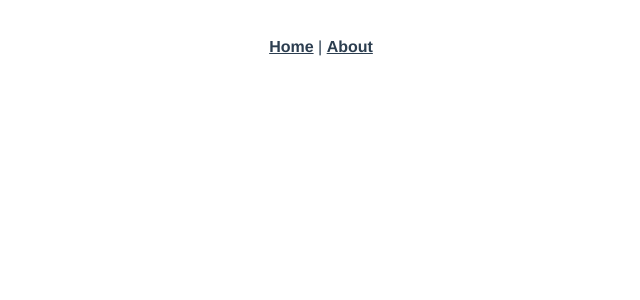
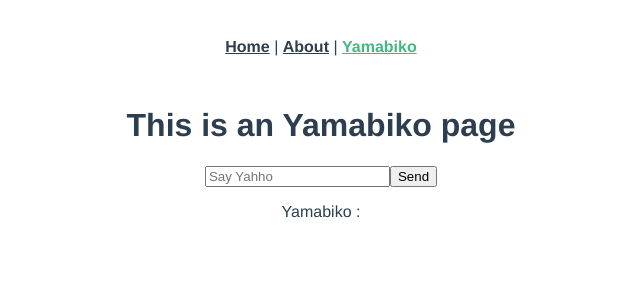
Before and after one commit to ShoooGit/go, a Vue app in the folder src/sample1/client/: page /yamabiko in a window 1280 px wide. Shown: the top 300 px of the page, without its empty margins (319-959 px from the left). Built offline with nearby package versions, Linux system fonts and the light colour scheme.

Commit message:
やまびこページの作成

```diff
--- a/src/sample1/client/src/App.vue
+++ b/src/sample1/client/src/App.vue
@@ -2,7 +2,8 @@
   <div id="app">
     <div id="nav">
       <router-link to="/">Home</router-link> |
-      <router-link to="/about">About</router-link>
+      <router-link to="/about">About</router-link> |
+      <router-link to="/yamabiko">Yamabiko</router-link>
     </div>
     <router-view/>
   </div>
--- a/src/sample1/client/src/router/index.js
+++ b/src/sample1/client/src/router/index.js
@@ -17,6 +17,11 @@ const routes = [
     // this generates a separate chunk (about.[hash].js) for this route
     // which is lazy-loaded when the route is visited.
     component: () => import(/* webpackChunkName: "about" */ '../views/About.vue')
+  },
+  {
+    path: '/yamabiko',
+    name: 'Yamabiko',
+    component: () => import(/* webpackChunkName: "yamabiko" */ '../views/Yamabiko.vue')
   }
 ]
 
--- /dev/null
+++ b/src/sample1/client/src/views/Yamabiko.vue
@@ -0,0 +1,46 @@
+<template>
+  <div>
+    <h1>This is an Yamabiko page</h1>
+    <input v-model="message" placeholder="Say Yahho">
+    <button @click="Send">Send</button>
+    <p>Yamabiko : {{ yamabiko }}</p>
+  </div>
+</template>
+
+<script>
+export default {
+  name: 'Yamabiko',
+  data () {
+    return {
+      message: '',
+      yamabiko: ''
+    }
+  },
+  methods: {
+    async Send () {
+      const yamabiko = await this.CallYamabikoAPI().then((res) => res.json())
+      this.yamabiko = yamabiko.message
+      window.alert(this.yamabiko)
+    },
+    async CallYamabikoAPI () {
+      const url = 'http://localhost:8080/api/v1/users/1'
+      const data = {
+        message: this.message
+      }
+      try {
+        return await window.fetch(url, {
+          method: 'POST',
+          headers: {
+            'X-Requested-With': 'csrf', // csrf header
+            'Content-Type': 'application/json'
+          },
+          body: JSON.stringify(data)
+        })
+      } catch (e) {
+        console.log(e)
+        return e
+      }
+    }
+  }
+}
+</script>
```
